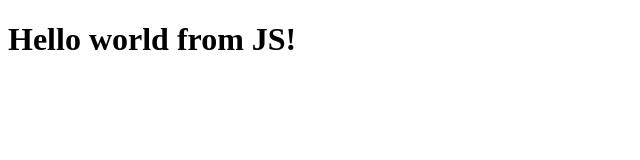
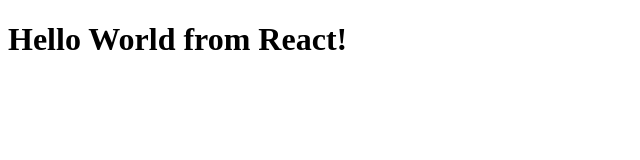
Before and after one commit to SudirKrishnaaRS/Namaste-React-Workspace, a plain HTML site: page E01 - Inception/index.html in a window 1280 px wide. Shown: the whole page, without its empty margins (0-640 px from the left). Drawn offline with nearby package versions, Linux system fonts and the light colour scheme.

Commit message:
Hello World in React

```diff
--- a/E01 - Inception/index.html
+++ b/E01 - Inception/index.html
@@ -6,14 +6,18 @@
     <title>Document</title>
   </head>
   <body>
-    <div id="root">
-      <script>
-        const heading = document.createElement("h1");
-        heading.innerHTML = "Hello world from JS!";
+    <div id="root"></div>
 
-        const root = document.getElementById("root");
-        root.appendChild(heading);
-      </script>
-    </div>
+    <!-- React CDN Links -->
+    <script crossorigin src="https://unpkg.com/react@18/umd/react.development.js"></script>
+    <script crossorigin src="https://unpkg.com/react-dom@18/umd/react-dom.development.js"></script>
+
+    <script>
+      const heading = React.createElement("h1", {}, "Hello World from React!");
+
+      const root = ReactDOM.createRoot(document.getElementById("root"));
+
+      root.render(heading);
+    </script>
   </body>
 </html>
```
